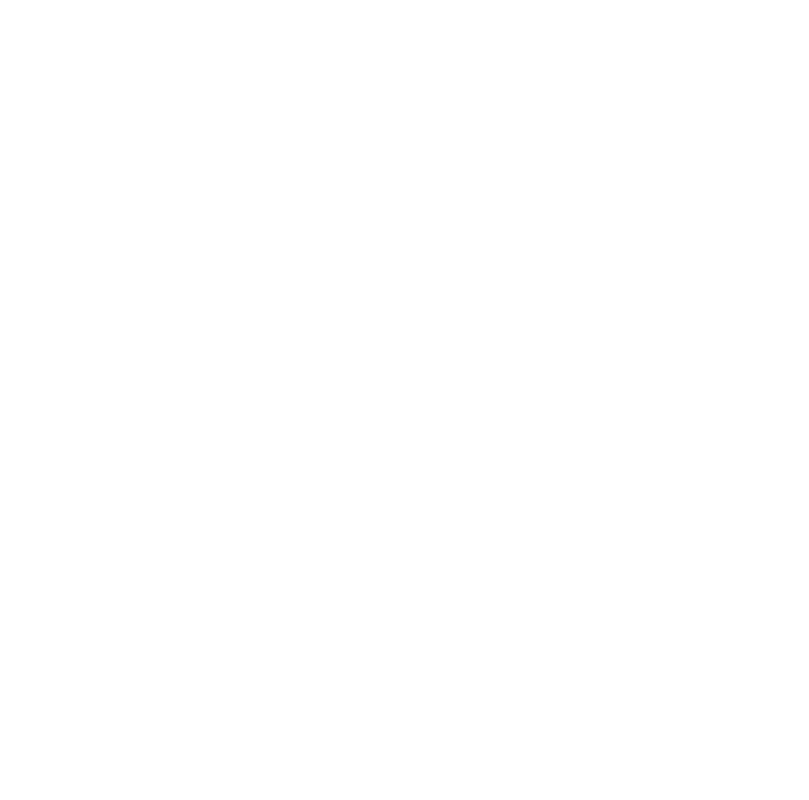
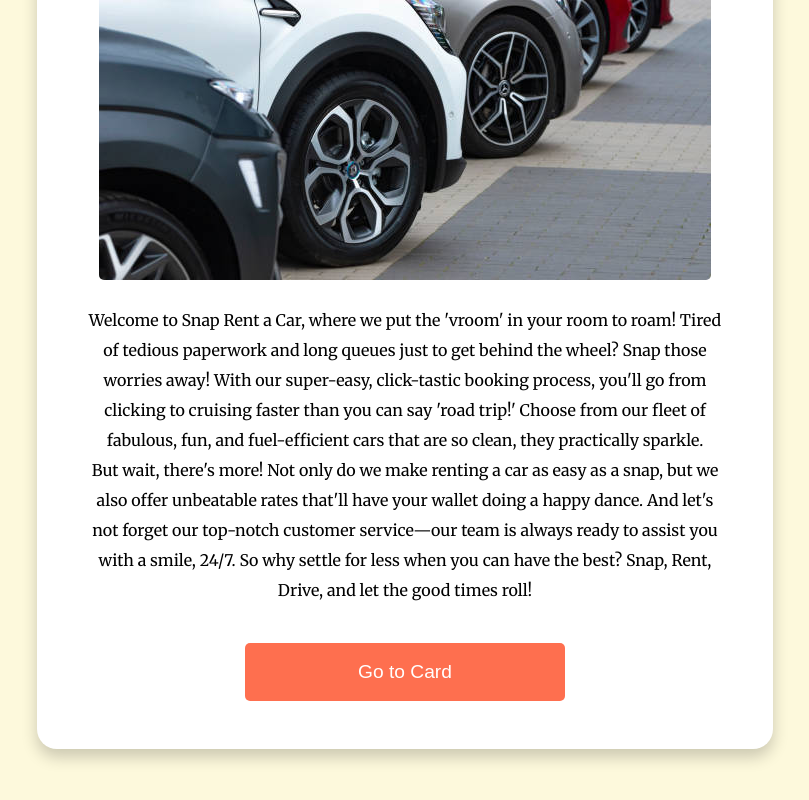
Before and after one commit to Mario97M/rental-car-search-card, a Vue app: page / in a window 1280 px wide. Shown: the part 380-1180 px from the top of the page, without its empty margins (235-1044 px from the left). Before the commit the page ends 800 px from the top, so only its background shows below. Built offline with nearby package versions, Linux system fonts and the light colour scheme; a web font is replaced by a local one.

Commit message:
Added content to the home page and also added buttons in both the home and card pages to navigate back and forth from eachother

```diff
--- a/src/App.vue
+++ b/src/App.vue
@@ -19,7 +19,7 @@
 
 <template>
   <div>
-    <Home v-if="showHome" />
-    <Card v-else />
+    <Home v-if="showHome" @show-card="showHome = false" />
+    <Card v-else @show-home="showHome = true" />
   </div>
 </template>
--- a/src/components/Card.vue
+++ b/src/components/Card.vue
@@ -89,6 +89,9 @@
       <a href="#"
         ><div class="search-button"><button>Search</button></div></a
       >
+      <div class="go-home-button">
+        <button @click="$emit('show-home')">Back to Home</button>
+      </div>
     </div>
   </body>
 </template>
@@ -132,7 +135,7 @@
 
 .card {
   width: 28em;
-  height: 33em;
+  height: 38em;
   background-color: white;
   z-index: 99;
   position: relative;
@@ -145,6 +148,7 @@
   font-family: "Merriweather", serif;
   padding: 2em;
   border-radius: 2em;
+  box-shadow: 0px 8px 16px rgba(0, 0, 0, 0.2);
 }
 
 .card span {
@@ -224,4 +228,21 @@
   position: relative;
   top: 4px;
 }
+
+.go-home-button {
+  text-align: center;
+  margin: 2em auto;
+}
+
+.go-home-button button {
+  background-color: #fe6f4f;
+  border-radius: 5px;
+  border: none;
+  color: white;
+  cursor: pointer;
+  font-size: 1.2rem;
+  height: 3em;
+  width: 50%;
+  display: inline-block;
+}
 </style>
--- a/src/components/Home.vue
+++ b/src/components/Home.vue
@@ -5,7 +5,72 @@
 </script>
 
 <template>
-  <div>
-    <h1>Hello this is the home page</h1>
+  <div class="wrapper">
+    <div class="container">
+      <h1>Snap Rent a Car!</h1>
+      <h2>Rent a Car in a Snap!</h2>
+      <img src="../assets/images/car-home-page.jpg" alt="" />
+      <p>
+        Welcome to Snap Rent a Car, where we put the 'vroom' in your room to
+        roam! Tired of tedious paperwork and long queues just to get behind the
+        wheel? Snap those worries away! With our super-easy, click-tastic
+        booking process, you'll go from clicking to cruising faster than you can
+        say 'road trip!' Choose from our fleet of fabulous, fun, and
+        fuel-efficient cars that are so clean, they practically sparkle.
+      </p>
+      <p>
+        But wait, there's more! Not only do we make renting a car as easy as a
+        snap, but we also offer unbeatable rates that'll have your wallet doing
+        a happy dance. And let's not forget our top-notch customer service—our
+        team is always ready to assist you with a smile, 24/7. So why settle for
+        less when you can have the best? Snap, Rent, Drive, and let the good
+        times roll!
+      </p>
+      <button @click="$emit('show-card')">Go to Card</button>
+    </div>
   </div>
 </template>
+
+<style scoped>
+* {
+  margin: 0;
+}
+.wrapper {
+  background-color: #fdf9dc;
+  min-height: 100vh;
+  display: flex;
+  justify-content: center;
+  align-items: center;
+}
+.container {
+  font-family: "Merriweather", serif;
+  max-width: 40em;
+  background-color: white;
+  padding: 3em;
+  border-radius: 20px;
+  text-align: center;
+  line-height: 30px;
+  margin: 6em 0;
+  box-shadow: 0px 8px 16px rgba(0, 0, 0, 0.2);
+}
+img {
+    margin-bottom: 1em;
+    border-radius: 5px;
+}
+
+button {
+  margin-top: 2em;
+  background-color: #fe6f4f;
+  border-radius: 5px;
+  border: none;
+  color: white;
+  cursor: pointer;
+  font-size: 1.2rem;
+  height: 3em;
+  width: 50%;
+}
+
+h2 {
+  margin: 1em 0;
+}
+</style>
```
Also changed, not shown: src/assets/images/car-home-page.jpg (added).
